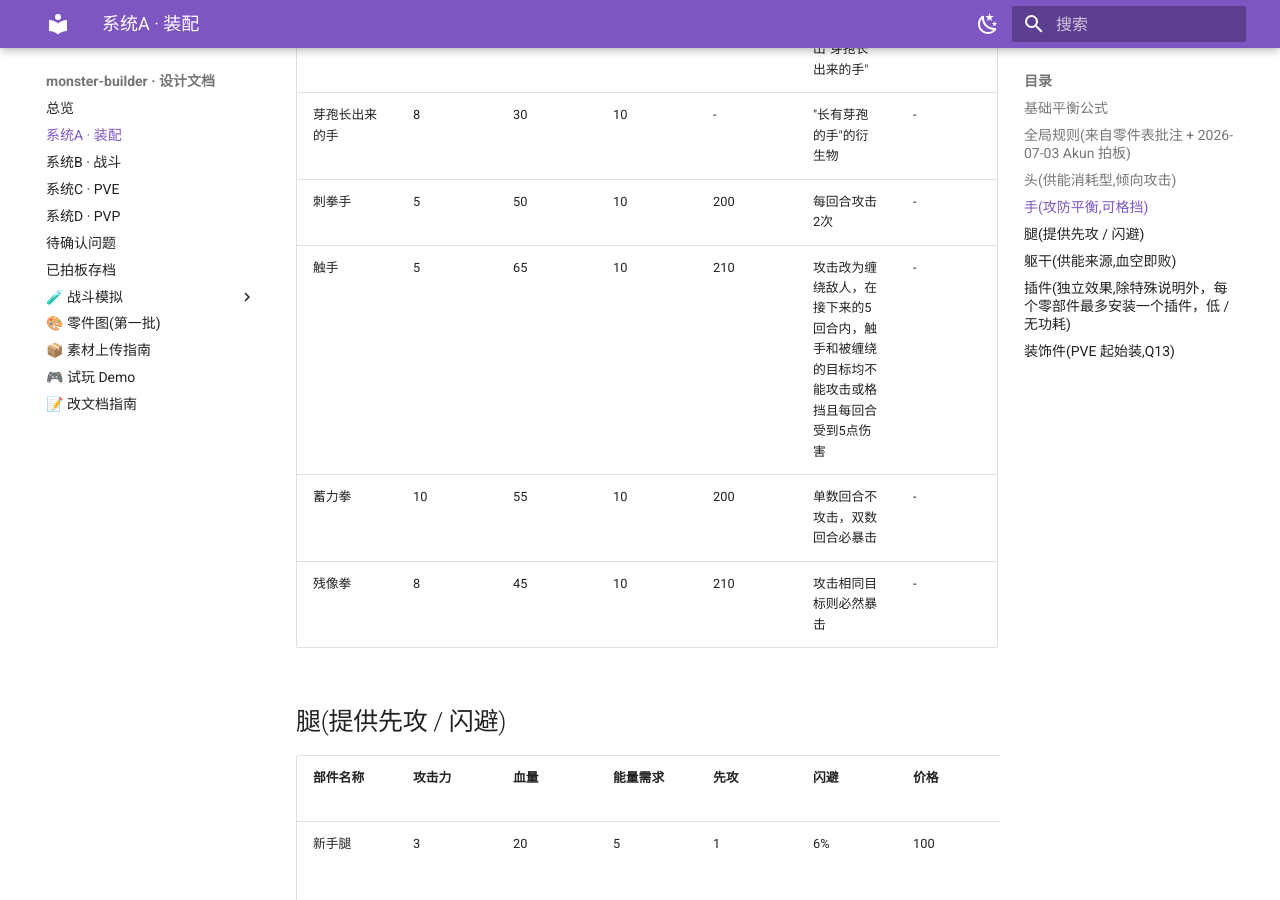
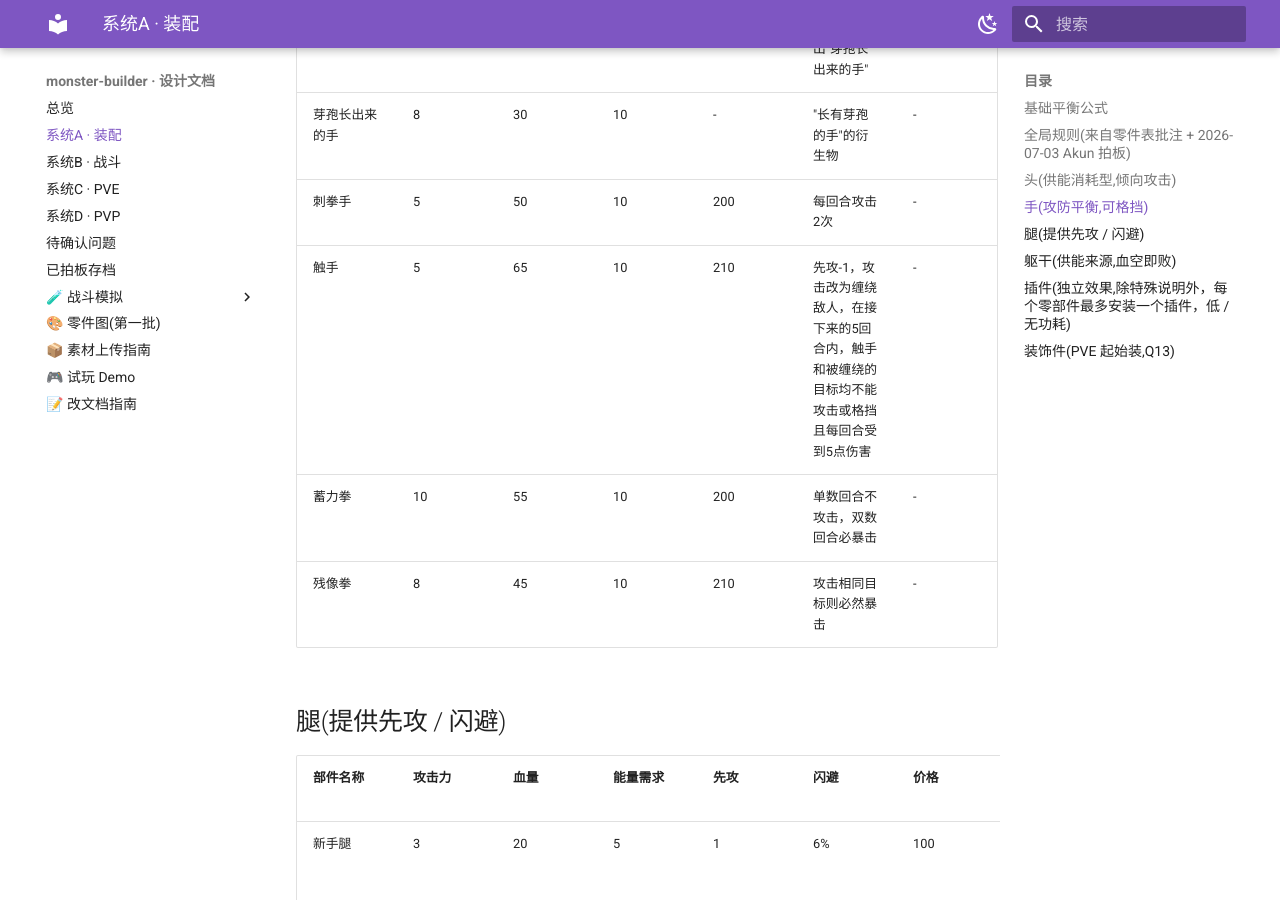
Before and after one commit to zhaoyuda/monster-builder, an MkDocs documentation site: the page built from design/01-assembly.md, in a window 1280 px wide and 900 px high, scrolled down 4095 px. Built offline with MkDocs 1.6.1 and Material for MkDocs 9.7.7, drawn with Linux system fonts in a browser that asks for light colours.

Commit message:
Update 01-assembly.md

```diff
--- a/design/01-assembly.md
+++ b/design/01-assembly.md
@@ -61,7 +61,7 @@
 | 长有芽孢的手 | 7 | 30 | 10 | 250 | 被击破后留下"芽孢"，2回合后长出"芽孢长出来的手" | - |
 | 芽孢长出来的手 | 8 | 30 | 10 | - | "长有芽孢的手"的衍生物 | - |
 | 刺拳手 | 5 | 50 | 10 | 200 | 每回合攻击2次 | - |
-| 触手 | 5 | 65 | 10 | 210 | 攻击改为缠绕敌人，在接下来的5回合内，触手和被缠绕的目标均不能攻击或格挡且每回合受到5点伤害 | - |
+| 触手 | 5 | 65 | 10 | 210 | 先攻-1，攻击改为缠绕敌人，在接下来的5回合内，触手和被缠绕的目标均不能攻击或格挡且每回合受到5点伤害 | - |
 | 蓄力拳 | 10 | 55 | 10 | 200 | 单数回合不攻击，双数回合必暴击 | - |
 | 残像拳 | 8 | 45 | 10 | 210 | 攻击相同目标则必然暴击 | - |
 
```
